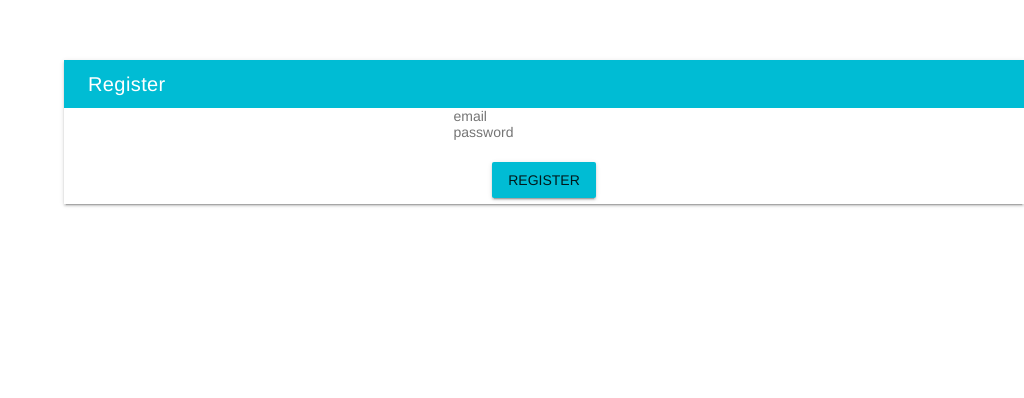
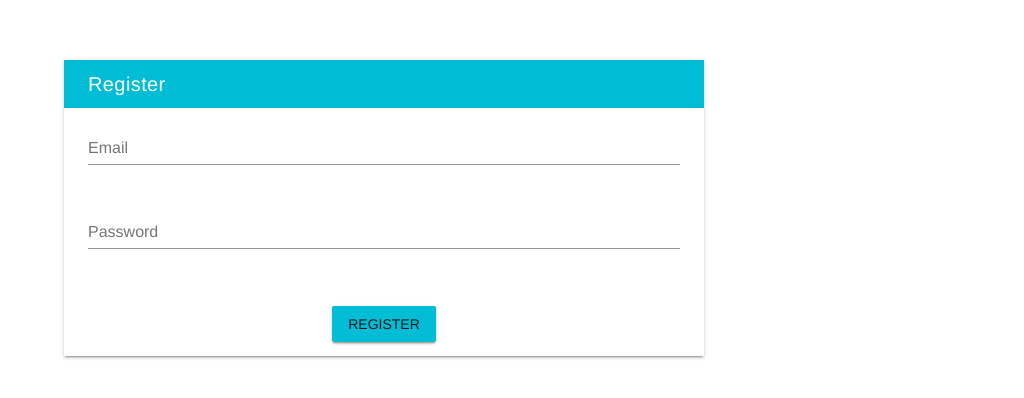
Before and after one commit to 12miechy/tab-tracker, a Vue app in the folder client/: page /#/register in a window 1280 px wide. Shown: the top 398 px of the page, without its empty margins (256-1280 px from the left). Built offline with nearby package versions, Linux system fonts and the light colour scheme.

Commit message:
login setting vuetiflyjs

```diff
--- a/client/src/App.vue
+++ b/client/src/App.vue
@@ -20,4 +20,17 @@ export default {
   color: #2c3e50;
   margin-top: 60px;
 }
+
+.input-group--text-field input {
+  border-bottom: 1px solid black;
+}
+
+.v-toolbar__title {
+  color: white;
+}
+
+.v-btn__content {
+  color: white;
+}
+
 </style>
--- a/client/src/components/Register.vue
+++ b/client/src/components/Register.vue
@@ -1,22 +1,22 @@
 <template>
-  <v-layout column>
+  <v-layout row wrap>
     <v-flex xs6 offset-xs3>
       <div class="white elevation-2">
-        <v-toolbar flat dense class="cyan" dark>
+        <v-toolbar flat dense class="cyan">
           <v-toolbar-title>Register</v-toolbar-title>
         </v-toolbar>
-        <div class="pl-4 pr-4 pr-2 pd-2">
-          <input
-            type="email"
-            name="email"
+
+        <div class="pl-4 pr-4 pt-2 pb-2">
+          <v-text-field
+            label="Email"
             v-model="email"
-            placeholder="email" />
+          ></v-text-field>
           <br>
-          <input
+          <v-text-field
+            label="Password"
+            v-model="password"
             type="password"
-            name="password"
-            v-model="password"
-            placeholder="password" />
+          ></v-text-field>
           <br>
           <div class="error" v-html="error" />
           <br>
--- a/client/src/services/Api.js
+++ b/client/src/services/Api.js
@@ -2,7 +2,6 @@ import axios from 'axios'
 
 export default () => {
   return axios.create({
-    // baseURL: 'http://localhost:8081/'
     baseURL: 'http://localhost:8889/'
   })
 }
```
